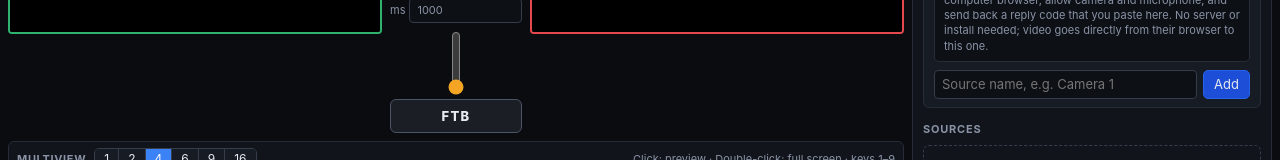
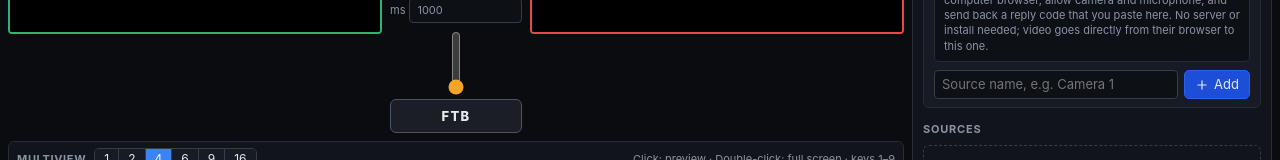
Before and after one commit to mihneabont/webrtc-studio, a plain HTML site: page index.html in a window 1280 px wide. Shown: the part 254-414 px from the top of the page. Drawn offline with Linux system fonts and the light colour scheme; no server answers; animation ran at ten frames a second.

Commit message:
Sources tab: plus icon on the Add button
Co-Authored-By: Claude Opus 5.5 (1M context) <noreply@anthropic.com>

```diff
--- a/css/studio.css
+++ b/css/studio.css
@@ -275,3 +275,5 @@ details[open] summary { margin-bottom: 6px; }
 .empty-state[hidden] { display: none; }
 .empty-state svg { width: 32px; height: 32px; color: var(--faint); }
 .empty-state .empty-title { color: var(--text); font-weight: 600; font-size: 13px; }
+.btn-icon { display: inline-flex; align-items: center; gap: 5px; }
+.btn-icon svg { width: 14px; height: 14px; flex: none; }
--- a/js/ui/side.js
+++ b/js/ui/side.js
@@ -99,7 +99,7 @@ function mountSourcesTab(app, root) {
   root.append(
     el('div', { class: 'section-title' }, 'Add source'),
     el('div', { class: 'card add-source' }, kindRow, intro,
-      el('div', { class: 'btn-row' }, nameIn, el('button', { class: 'btn primary', onclick: add }, 'Add'))),
+      el('div', { class: 'btn-row' }, nameIn, el('button', { class: 'btn primary btn-icon', onclick: add }, kindIcon(['M12 5v14', 'M5 12h14']), 'Add'))),
     el('div', { class: 'section-title' }, 'Sources'),
     empty,
     list);
```
